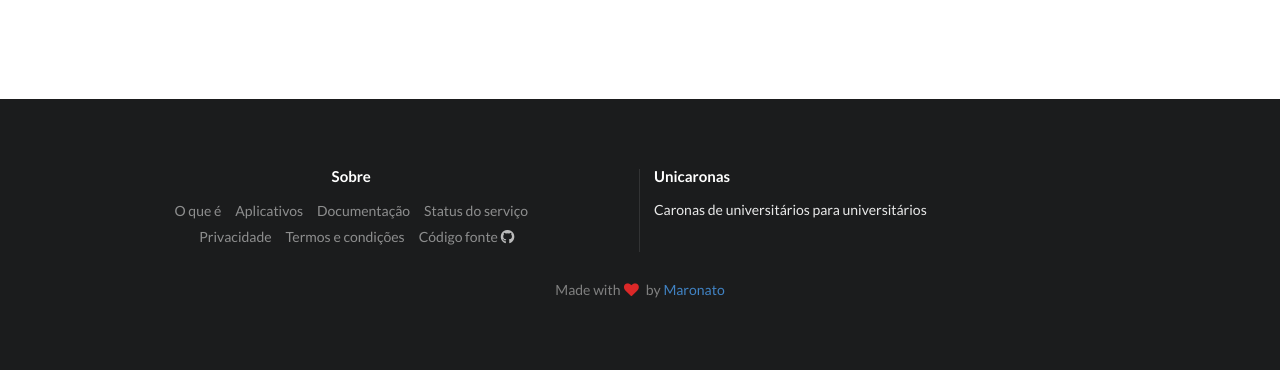
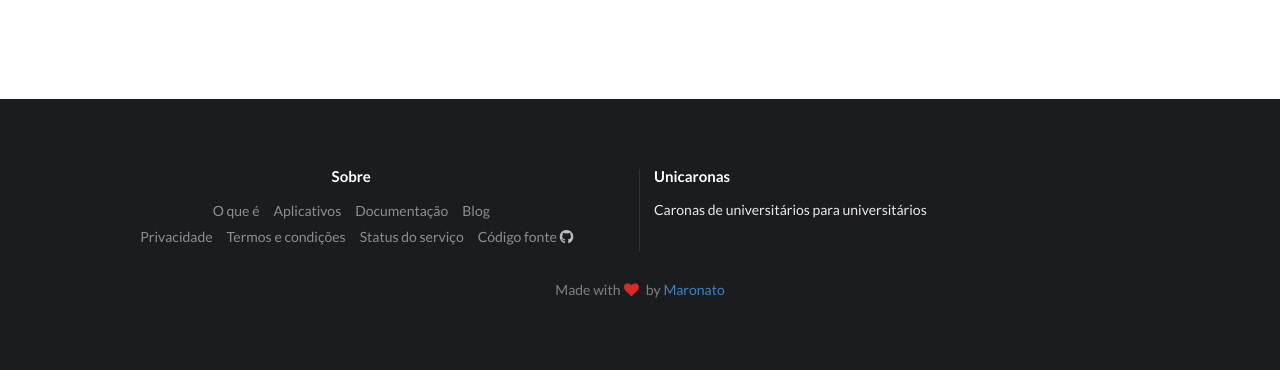
Before and after one commit to Unicaronas/Unicaronas, a Django app: page / in a window 1280 px wide. Shown: the part 3162-3532 px from the top of the page. Run offline with Django 3.2, Linux system fonts and the light colour scheme; parts of the project's set-up code (start-up, migrations or seed data) failed here and were passed over; some libraries are stand-ins or nearby versions.

Commit message:
added a blog. resolves #24

```diff
--- a/project/templates/project/base.html
+++ b/project/templates/project/base.html
@@ -4,6 +4,7 @@
 <head>
     <!-- Load project's staticfiles -->
     {% load static %}
+    {% load versioning %}
     {% load analytical %}
     {% analytical_head_top %}
     <meta charset="utf-8">
@@ -81,7 +82,8 @@
     <div class="ui vertical inverted sidebar menu left">
         <a href="{% url 'index' %}#intro" class="right item">O que é</a>
         <a href="{% url 'apps_list' %}" class="item">Aplicativos</a>
-        <a href="{% url 'become_dev' %}" class="item">Desenvolver</a>
+        <a href="{% url 'docs:schema-redoc'|versioned_url %}" class="item">Documentação</a>
+        <a href="https://medium.com/unicaronas" class="item">Blog</a>
         {% if user.is_authenticated %}
         <div class="item">
             <a href="{% url 'profile' %}">Minha conta</a>
@@ -119,7 +121,8 @@
                     </a>
                     <a href="{% url 'index' %}#intro" class="right item">O que é</a>
                     <a href="{% url 'apps_list' %}" class="item">Aplicativos</a>
-                    <a href="{% url 'become_dev' %}" class="item">Desenvolver</a>
+                    <a href="{% url 'docs:schema-redoc'|versioned_url %}" class="item">Documentação</a>
+                    <a href="https://medium.com/unicaronas" class="item">Blog</a>
                     {% if user.is_authenticated %}
                     <div class="item">
                         <a href="{% url 'profile' %}"><div class="ui primary {{ inverted }} button">Minha conta</div></a>
--- a/project/templates/project/index.html
+++ b/project/templates/project/index.html
@@ -42,7 +42,7 @@ inverted
             <a href="{% url 'apps_list' %}" class="ui huge inverted download button">
                 Aplicativos
             </a>
-            <a href="{% url 'become_dev' %}" class="ui huge inverted basic button">Quero ser dev!</a>
+            <a href="{% url 'docs:schema-redoc'|versioned_url %}" class="ui huge inverted basic button">Quero ser dev!</a>
             {% else %}
             <a href="{% url 'account_signup' %}" class="ui huge inverted download button">
                 Me inscreva!
@@ -150,10 +150,11 @@ inverted
                                 <a href="{% url 'index' %}/#info" class="right item">O que é</a>
                                 <a href="{% url 'apps_list' %}" class="item">Aplicativos</a>
                                 <a href="{% url 'docs:schema-redoc'|versioned_url %}" class="item">Documentação</a>
-                                <a href="{% url 'watchman-dashboard' %}" class="item">Status do serviço</a>
+                                <a href="https://medium.com/unicaronas" class="item">Blog</a>
                                 <br>
                                 <a class="item" href="{% url 'privacy_policy' %}">Privacidade</a>
                                 <a class="item" href="{% url 'terms_and_conditions' %}">Termos e condições</a>
+                                <a href="{% url 'watchman-dashboard' %}" class="item">Status do serviço</a>
                                 <a class="item" href="https://github.com/Unicaronas/Unicaronas">Código fonte <i class="icon github"></i></a>
                             </div>
                         </div>
```
